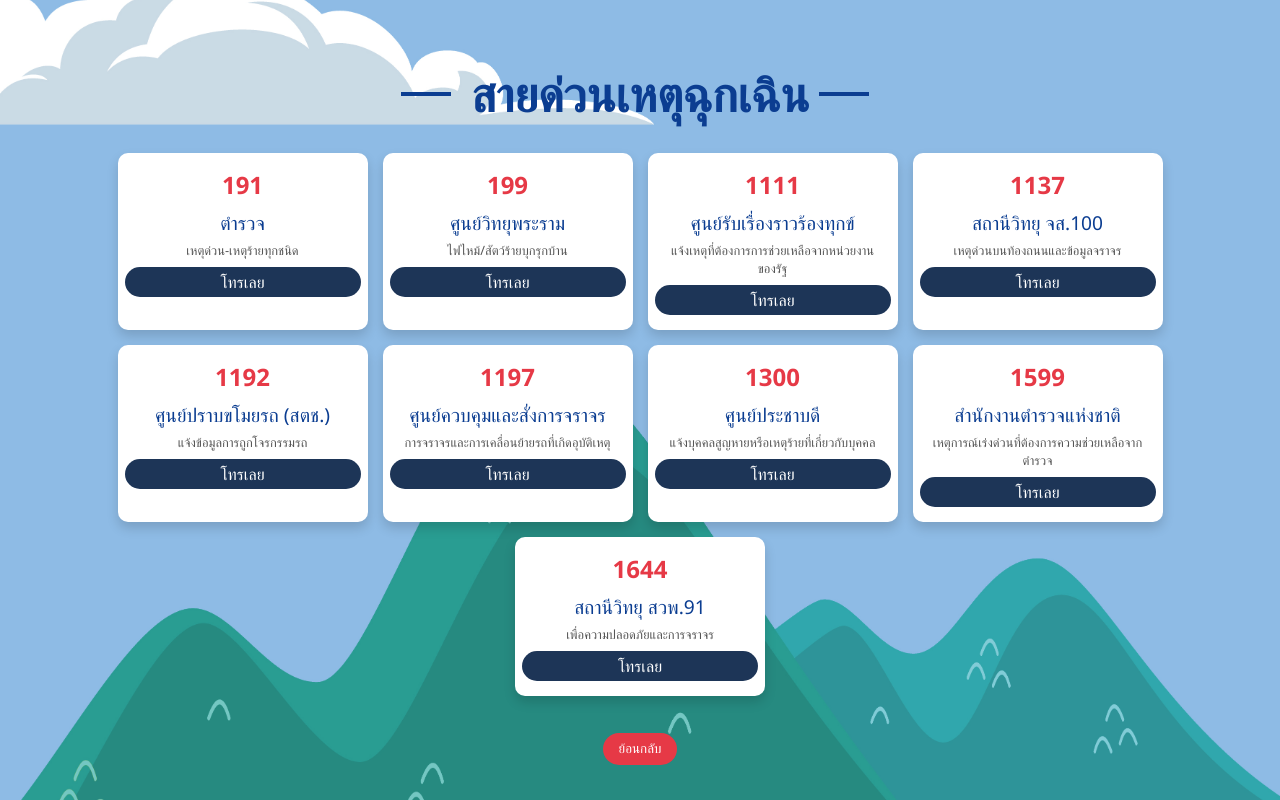
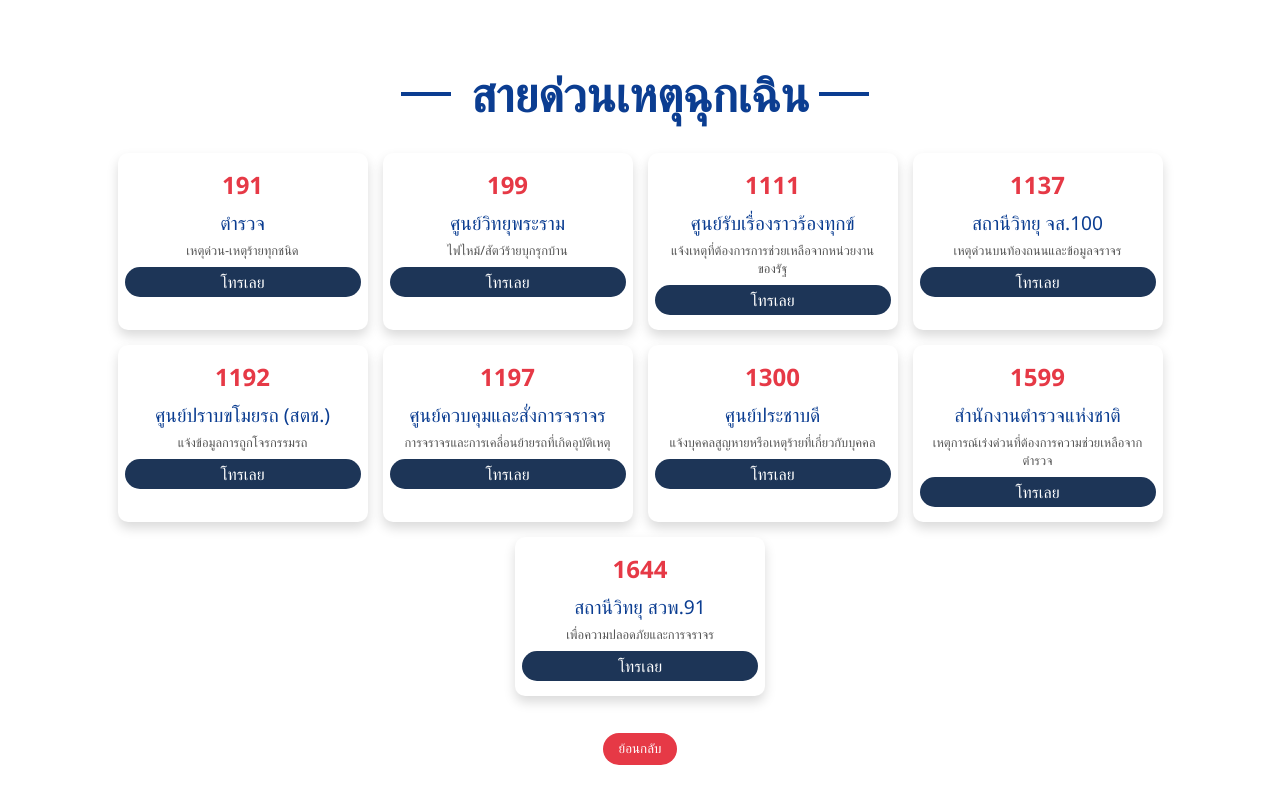
Before and after one commit to Minnena5678/comp, a PHP site: page /em.html in a window 1280 px wide. Run offline with PHP 8.4, Linux system fonts and the light colour scheme.

Commit message:
Update namalstyles.css

```diff
--- a/css/namalstyles.css
+++ b/css/namalstyles.css
@@ -1,5 +1,4 @@
 body {
-    background: linear-gradient(135deg, #f5f7fa, #c3cfe2);
     display: flex;
     flex-direction: column;
     align-items: center;
@@ -10,9 +9,6 @@ body {
     overflow-x: hidden;
     margin: 0;
     padding: 0;
-    background: url('http://localhost/por/comp/im/12.jpg') no-repeat center center fixed;
-    background-size: cover;
-    /* ปรับขนาดภาพให้เต็มหน้าจอ */
     box-sizing: border-box;
     font-family: 'Segoe UI', Tahoma, Geneva, Verdana, sans-serif;
 }
```
